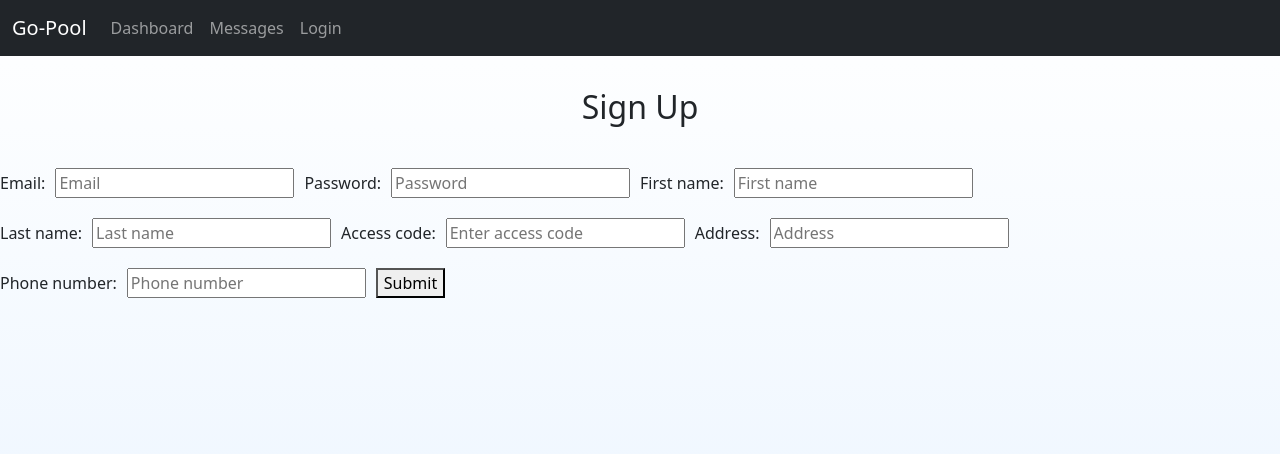
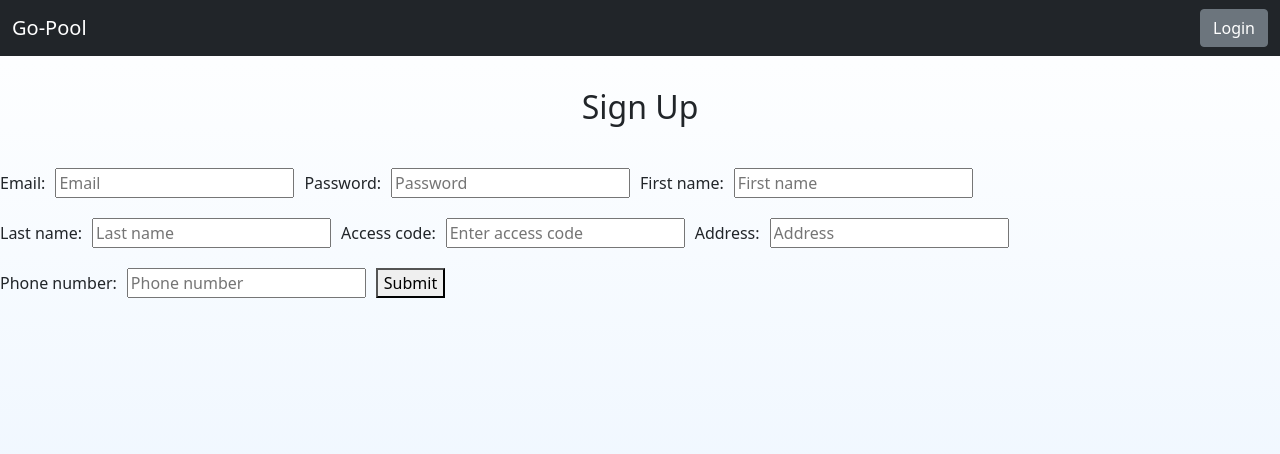
Before and after one commit to GS-goblin-shark/go-pool, a React app: page /signup in a window 1280 px wide. Shown: the top 454 px of the page. Built offline with nearby package versions, Linux system fonts and the light colour scheme.

Commit message:
added logout functionality

```diff
--- a/client/components/navBar.jsx
+++ b/client/components/navBar.jsx
@@ -1,7 +1,33 @@
 import React from 'react';
 
 const NavBar = () => {
-    return(
+    const loggedIn = sessionStorage.getItem('loggedIn')
+
+    const login = () => {
+        window.location.href = '/login';
+    }
+
+    const logout = () => {
+        sessionStorage.clear();
+        window.location.href = '/';
+    }
+
+    if(!loggedIn){
+        return(
+            <div>
+                <nav className="navbar navbar-expand-lg navbar-dark bg-dark">
+                <div className="container-fluid">
+                    <a className="navbar-brand" href="/">Go-Pool</a>
+                    <div className="navbar-nav">
+                        <button className="btn btn-secondary" onClick={login}>Login</button>
+                    </div>
+                </div>
+                </nav>
+            </div>
+        )
+    }
+    else{
+        return(
         <div>
             <nav className="navbar navbar-expand-lg navbar-dark bg-dark">
             <div className="container-fluid">
@@ -13,13 +39,18 @@ const NavBar = () => {
                 <div className="navbar-nav">
                     <a className="nav-link" href="/dashboard">Dashboard</a>
                     <a className="nav-link" href="/messages">Messages</a>
-                    <a className="nav-link" href="/login">Login</a>
+                </div>
+                <div className="navbar-nav" id='logout'>
+                    <button id='logout-button' className="btn btn-secondary" onClick= {logout}>Log Out</button>
                 </div>
                 </div>
             </div>
             </nav>
         </div>
-    )
+         )
+    }
+
+
 }
 
 export default NavBar;
--- a/client/style.scss
+++ b/client/style.scss
@@ -26,6 +26,14 @@ h1{
 h2{
   text-align: center;
   margin: 1em;
+}
+
+#logout {
+  margin-left: auto;
+}
+
+#logout-button{
+  justify-self: flex-end;
 }
 
 // Dashboard page
```
Also changed, not shown: client/components/Dashboard.jsx (+4 -4 lines).
